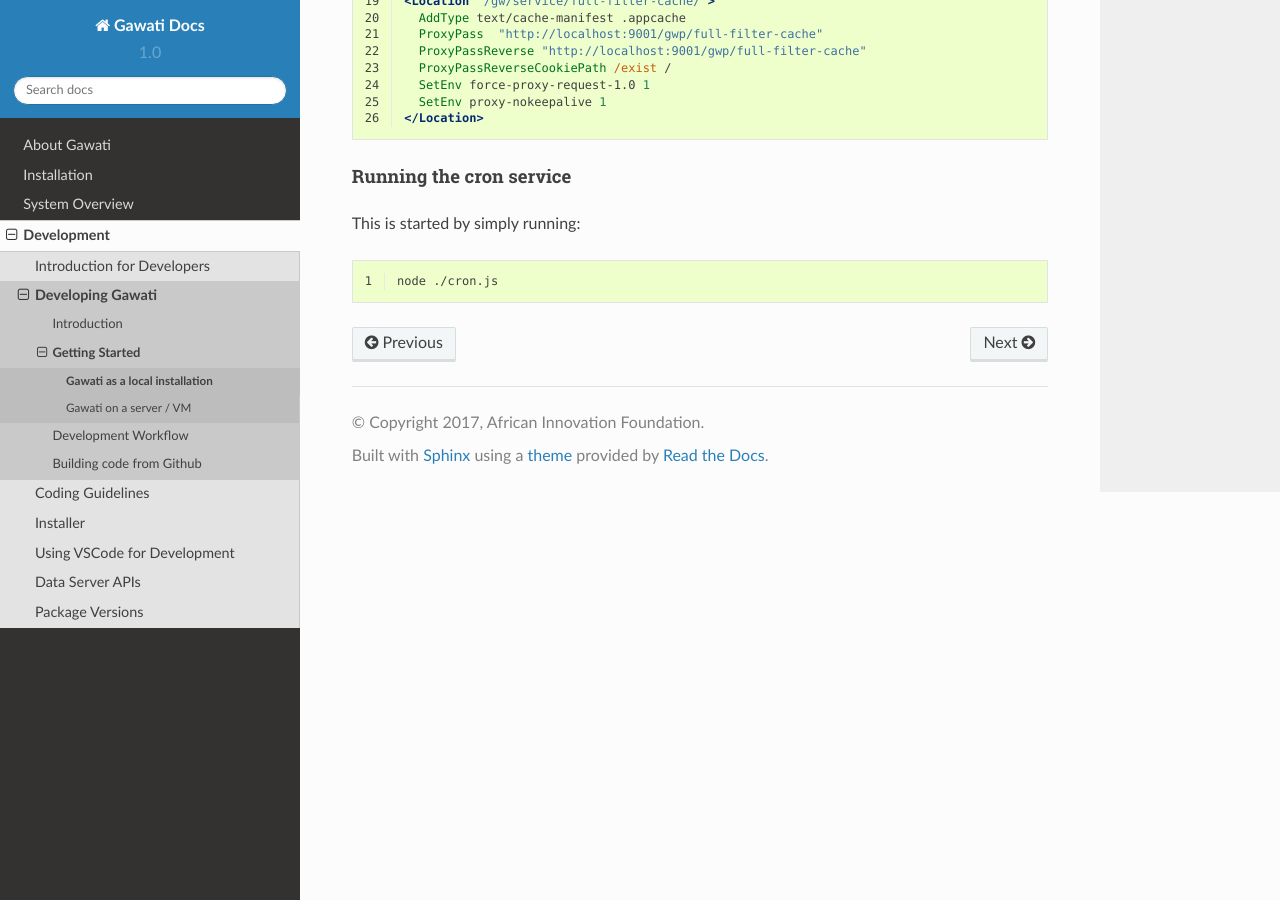
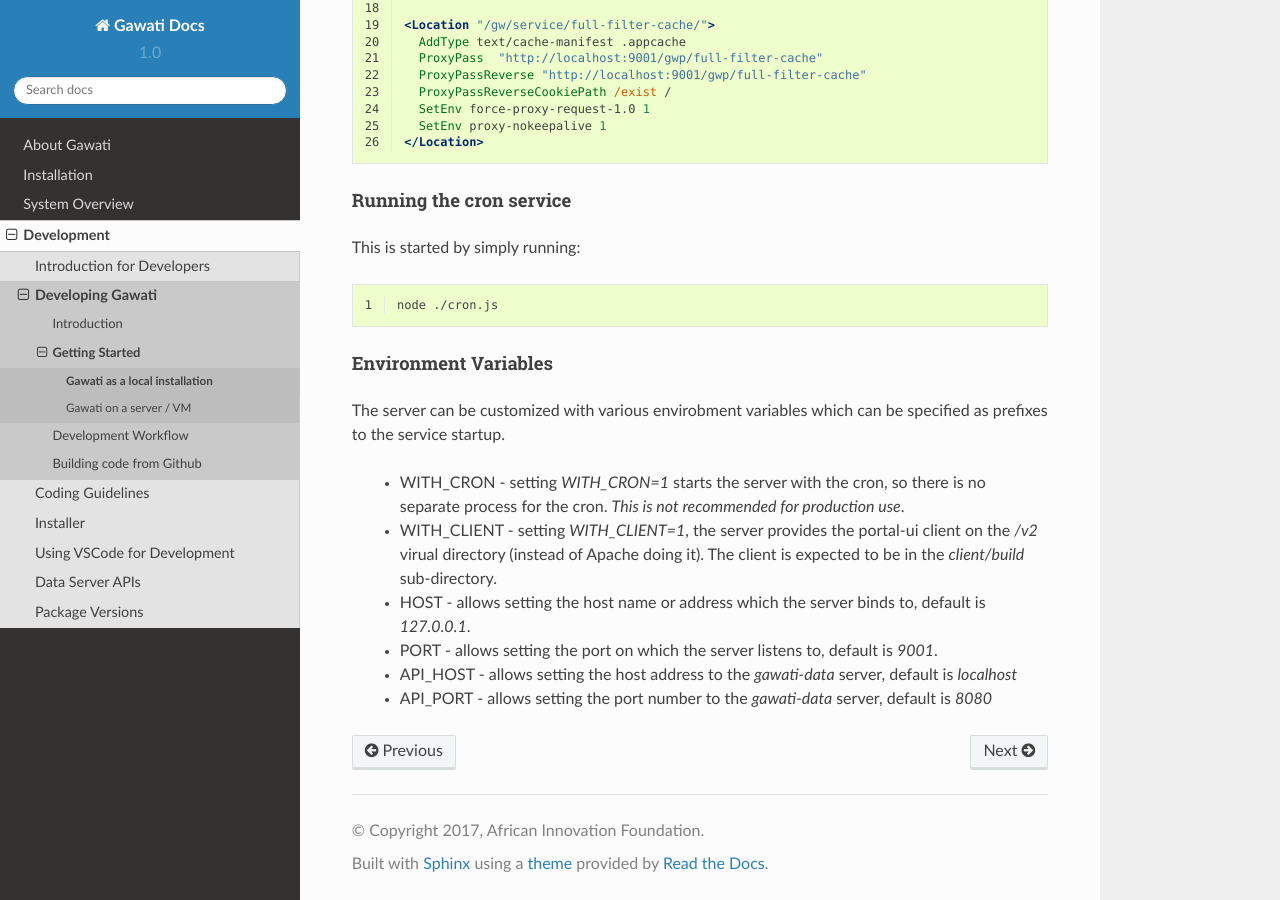
Before and after one commit to gawati/gawati-docs, a Sphinx documentation site: the page built from docs/source/development/dev-env-local.rst, in a window 1280 px wide and 900 px high, scrolled down 7872 px. Built offline with Sphinx 7.4.7 and the Read the Docs theme 2.0.0, drawn with Linux system fonts in a browser that asks for light colours; some of the changed text lies outside the part shown.

Commit message:
Info about environment variables

```diff
--- a/docs/source/development/dev-env-local.rst
+++ b/docs/source/development/dev-env-local.rst
@@ -335,6 +335,19 @@ This is started by simply running:
   node ./cron.js
 
 
+Environment Variables
+---------------------
+
+The server can be customized with various envirobment variables which can be specified as prefixes to the service startup.
+
+  * WITH_CRON - setting `WITH_CRON=1` starts the server with the cron, so there is no separate process for the cron. *This is not recommended for production use*.
+  * WITH_CLIENT - setting `WITH_CLIENT=1`, the server provides the portal-ui client on the `/v2` virual directory (instead of Apache doing it). The client is expected to be in the `client/build` sub-directory.
+  * HOST - allows setting the host name or address which the server binds to, default is `127.0.0.1`.
+  * PORT - allows setting the port on which the server listens to, default is `9001`.
+  * API_HOST - allows setting the host address to the `gawati-data` server, default is `localhost`
+  * API_PORT - allows setting the port number to the `gawati-data` server, default is `8080`
+
+
 .. _gawati-portal-ui: https://github.com/gawati/gawati-portal-ui
 .. _gawati-portal-server: https://github.com/gawati/gawati-portal-server
 .. _XML Data set: https://github.com/gawati/gawati-data-xml/releases/download/1.2/akn_xml_sample-1.2.zip
```
